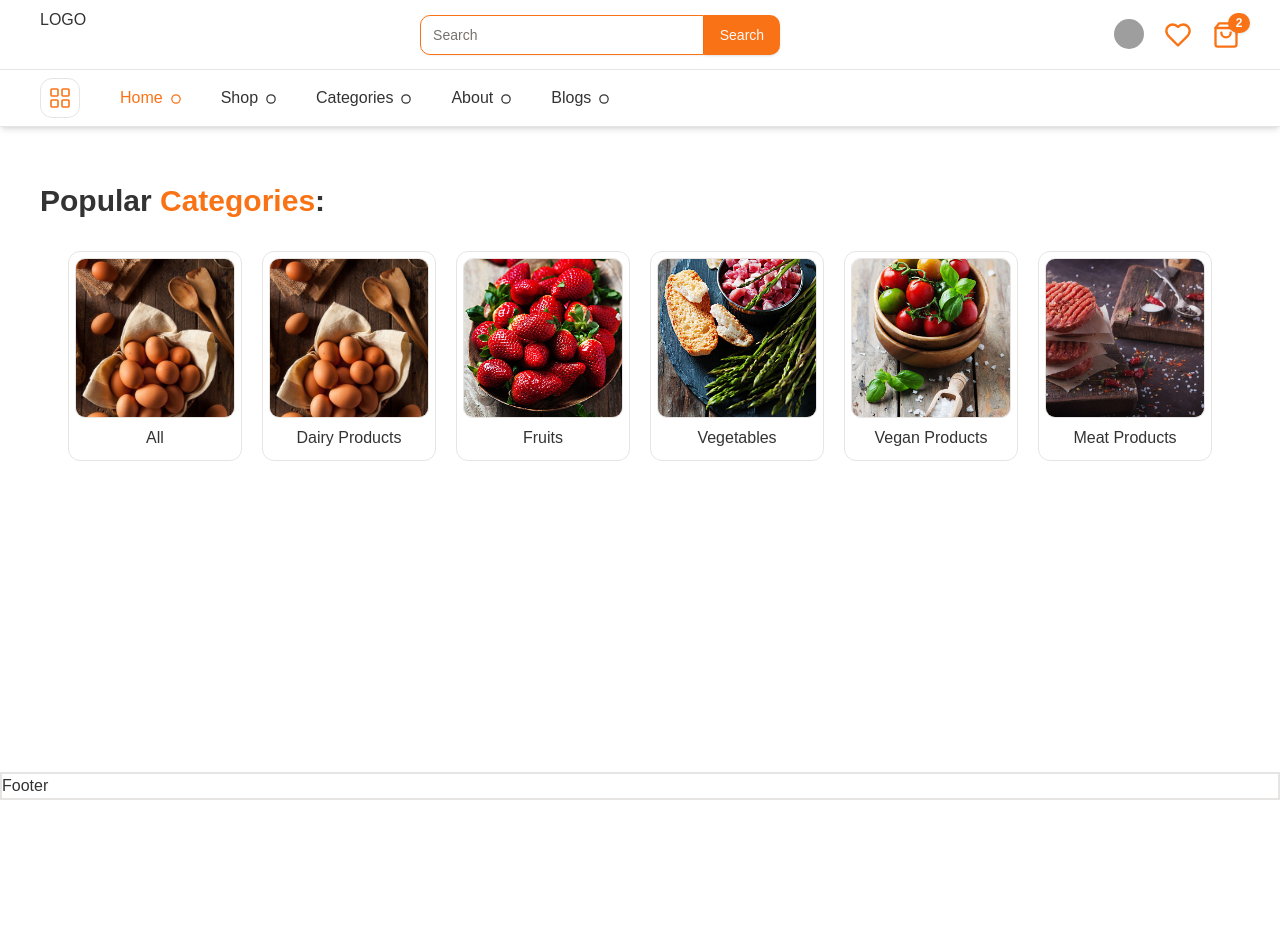
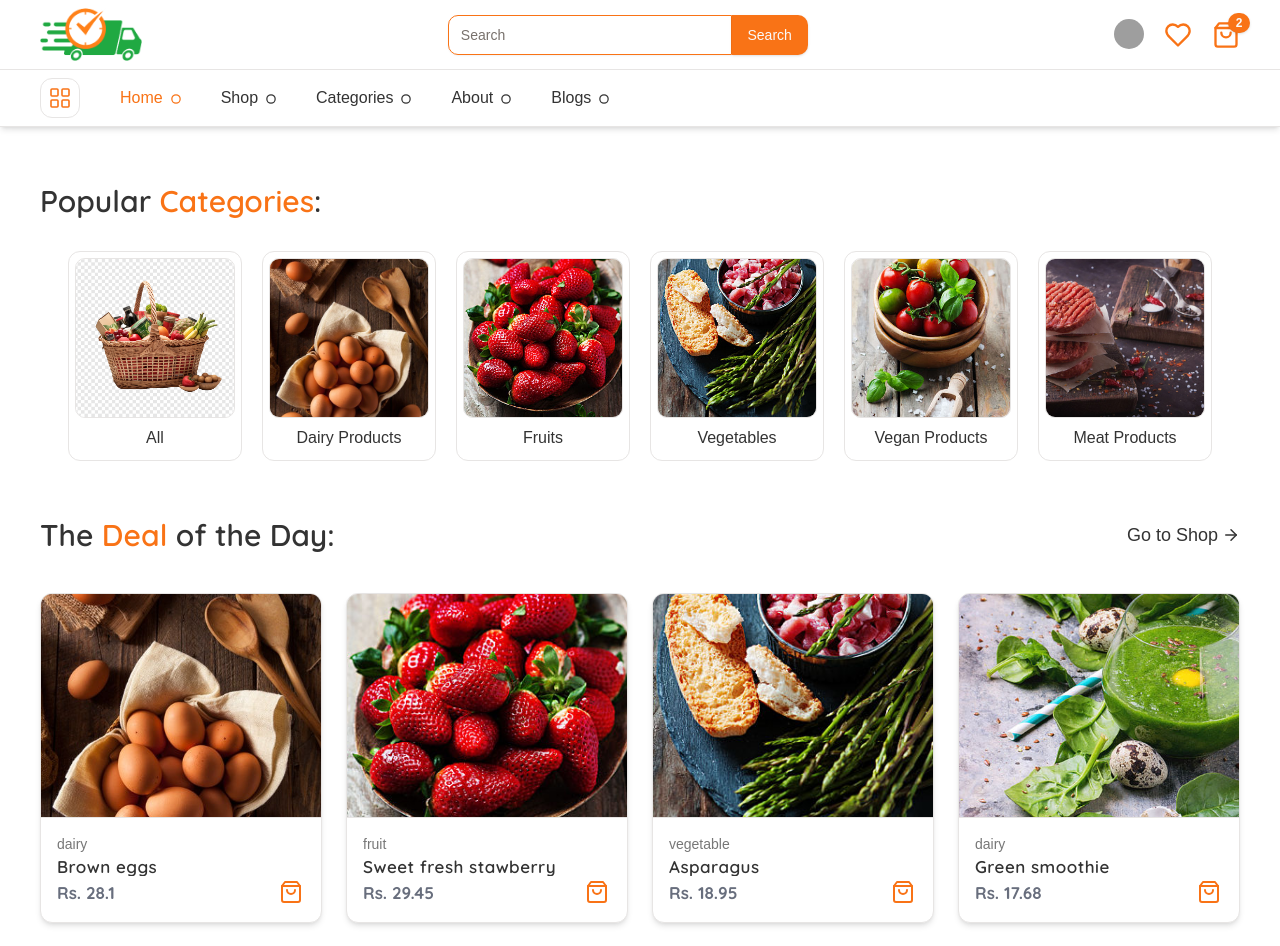
Before and after one commit to developer-256/drcoders-lums-frontend, a Next.js app: page / in a window 1280 px wide. Shown: the top 946 px of the page. Before the commit the page ends 800 px from the top, so only its background shows below. Built offline with nearby package versions, Linux system fonts and the light colour scheme; no server answers; grey boxes are pictures that could not be loaded.

Commit message:
added products

```diff
--- a/src/app/(default)/page.tsx
+++ b/src/app/(default)/page.tsx
@@ -1,10 +1,13 @@
 import HomeCategories from "@/components/Home/HomeCategories";
+import Products from "@/components/Home/Products";
 import React from "react";
 
 const page = () => {
   return (
     <div>
       <HomeCategories />
+
+      <Products />
     </div>
   );
 };
--- a/src/app/layout.tsx
+++ b/src/app/layout.tsx
@@ -1,7 +1,7 @@
 import type { Metadata } from "next";
 import "./globals.css";
 import { getSession } from "@/auth";
-import { Poppins } from "next/font/google";
+import { Poppins, Quicksand } from "next/font/google";
 import Providers from "./providers";
 import { cn } from "@/lib/utils";
 import ResponsiveTester from "@/lib/ResponsiveTester";
@@ -13,6 +13,13 @@ const poppins = Poppins({
   variable: "--font-poppins",
   // preload: true,
   weight: ["300", "400", "500", "600", "700", "800"],
+});
+
+const quicksand = Quicksand({
+  subsets: ["latin"],
+  display: "swap",
+  // preload: true,
+  variable: "--font-quicksand",
 });
 
 export const metadata: Metadata = {
@@ -30,7 +37,13 @@ export default async function RootLayout({
 
   return (
     <html lang="en">
-      <body className={cn("text-foreground antialiased", poppins.variable)}>
+      <body
+        className={cn(
+          "text-foreground antialiased",
+          poppins.variable,
+          quicksand.variable,
+        )}
+      >
         <Providers session={session}>{children}</Providers>
         {/* <ResponsiveTester /> */}
 
--- a/src/assets/ImageAssets.tsx
+++ b/src/assets/ImageAssets.tsx
@@ -1,10 +1,12 @@
 export const ImageAssets = {
+  Base: { Logo },
   // prettier-ignore
   prodImgs: {
-    Img0, Img1, Img2, Img3, Img4, Img5, Img6, Img7, Img8, Img9, Img10, Img11, Img12, Img13, Img14, Img15, Img16, Img17, Img18, Img19, Img20, Img21, Img22, Img23, Img24, Img25, Img26, Img27, Img28, Img29, Img30, Img31, Img32, Img33, Img34, Img35, Img36, Img37, Img38, Img39, Img40, Img41, Img42, Img43, Img44, Img45, Img46, Img47, Img48, Img49,
+    Img0, Img1, Img2, Img3, Img4, Img5, Img6, Img7, Img8, Img9, Img10, Img11, Img12, Img13, Img14, Img15, Img16, Img17, Img18, Img19, Img20, Img21, Img22, Img23, Img24, Img25, Img26, Img27, Img28, Img29, Img30, Img31, Img32, Img33, Img34, Img35, Img36, Img37, Img38, Img39, Img40, Img41, Img42, Img43, Img44, Img45, Img46, Img47, Img48, Img49, AllCategories
   },
 };
-
+import Logo from "@/assets/Image/Logo/Logo.png";
+import AllCategories from "@/assets/prod-imgs/allcategories.jpg";
 import Img0 from "@/assets/prod-imgs/0.jpg";
 import Img1 from "@/assets/prod-imgs/1.jpg";
 import Img2 from "@/assets/prod-imgs/2.jpg";
--- /dev/null
+++ b/src/components/Home/Products.tsx
@@ -0,0 +1,41 @@
+import { ArrowRight } from "lucide-react";
+import Link from "next/link";
+import React from "react";
+import MaxContainer from "../MaxContainer";
+import Product from "../Product/Product";
+import { AllProducts } from "@/lib/products";
+
+const Products = () => {
+  return (
+    <div className="mt-10 md:mt-14">
+      <div className="flex flex-col-reverse justify-between gap-3 px-4 md:flex-row md:items-center md:px-10">
+        <h2 className="font-quicksand text-3xl font-semibold">
+          The <span className="text-primary">Deal</span> of the Day:
+        </h2>
+
+        <Link href={"/shop"} className="flex items-center gap-1">
+          <h4 className="text-lg">Go to Shop</h4>
+          <ArrowRight size={18} />
+        </Link>
+      </div>
+
+      <MaxContainer className="xs:grid-cols-2 xs:gap-4 mt-6 grid grid-cols-1 gap-6 md:mt-10 md:grid-cols-3 md:gap-5 lg:grid-cols-4 lg:gap-6">
+        {AllProducts.map((Item, idx) => {
+          return (
+            <Product
+              key={idx}
+              slug={idx.toString()}
+              img={Item.filename}
+              name={Item.title}
+              category={Item.type}
+              categorySlug={Item.type}
+              price={Item.price}
+            />
+          );
+        })}
+      </MaxContainer>
+    </div>
+  );
+};
+
+export default Products;
--- a/src/components/Navbar/NavLogo.tsx
+++ b/src/components/Navbar/NavLogo.tsx
@@ -1,4 +1,4 @@
-// import { ImageAssets } from "@/assets/imageAssets";
+import { ImageAssets } from "@/assets/ImageAssets";
 import Image from "next/image";
 import Link from "next/link";
 import React from "react";
@@ -6,12 +6,11 @@ import React from "react";
 const NavLogo = () => {
   return (
     <Link href={"/"} className="h-[40px] w-auto md:h-[53px]">
-      {/* <Image
+      <Image
         src={ImageAssets.Base.Logo}
         alt="Online Crockery"
         className="h-full w-full object-contain object-center"
-      /> */}
-      LOGO
+      />
     </Link>
   );
 };
--- /dev/null
+++ b/src/components/Product/AddToCart.tsx
@@ -0,0 +1,20 @@
+"use client";
+import { useModal } from "@/app/Stores/ModalStore";
+import { ShoppingBag } from "lucide-react";
+import React from "react";
+
+const AddToCart = () => {
+  const open = useModal((state) => state.activeModal === "cart");
+  const setOpen = useModal((state) => state.setCartActive);
+
+  return (
+    <div
+      className="absolute bottom-2 right-2 p-2.5 hover:cursor-pointer"
+      onClick={() => setOpen(!open)}
+    >
+      <ShoppingBag className="text-primary" />
+    </div>
+  );
+};
+
+export default AddToCart;
--- /dev/null
+++ b/src/components/Product/Product.tsx
@@ -0,0 +1,55 @@
+import Image, { StaticImageData } from "next/image";
+import Link from "next/link";
+import React from "react";
+import AddToCart from "./AddToCart";
+
+const Product = ({
+  img,
+  category,
+  name,
+  price,
+  slug,
+  categorySlug,
+}: {
+  img: string | StaticImageData;
+  category: string;
+  name: string;
+  price: string | number;
+  slug: string;
+  categorySlug: string;
+}) => {
+  return (
+    <div className="relative max-w-[400px] overflow-hidden rounded-xl border bg-white shadow-lg hover:shadow-lg md:shadow-md">
+      <div className="relative h-56 border-b bg-primary/20">
+        <Image
+          src={img}
+          width={350}
+          height={250}
+          alt=""
+          className="h-full w-full object-cover object-center"
+          sizes="(max-width: 640px) 100vw, (max-width: 768px) 50vw, (max-width: 1200px) 33vw, 25vw"
+          placeholder="blur"
+        />
+      </div>
+      <Link
+        href={`/product-detail/${categorySlug}/${slug}`}
+        className="flex flex-col gap-1 px-4 pb-4 pt-4"
+      >
+        <p className="text-sm text-[#777]">{category}</p>
+
+        <h3 className="font-quicksand truncate text-[17px] font-semibold leading-[18px] tracking-[0.03rem]">
+          {name}
+        </h3>
+        <div>
+          <h4 className="font-quicksand text-[17px] font-[800] text-[#686e7d]">
+            Rs. {price}
+          </h4>
+        </div>
+      </Link>
+
+      <AddToCart />
+    </div>
+  );
+};
+
+export default Product;
--- a/src/lib/products.ts
+++ b/src/lib/products.ts
@@ -17,7 +17,7 @@ export interface categoriesType {
 }
 
 export const categories: categoriesType[] = [
-  { name: "All", value: "all", image: ImageAssets.prodImgs.Img0 },
+  { name: "All", value: "all", image: ImageAssets.prodImgs.AllCategories },
   {
     name: "Dairy Products",
     value: "dairy",
--- a/tailwind.config.ts
+++ b/tailwind.config.ts
@@ -9,6 +9,10 @@ const config: Config = {
   ],
   theme: {
     extend: {
+      fontFamily: {
+        poppins: "var(--font-poppins)",
+        quicksand: "var(--font-quicksand)",
+      },
       colors: {
         background: "hsl(var(--background))",
         foreground: "hsl(var(--foreground))",
```
Also changed, not shown: src/assets/Image/Logo/Logo.png, src/assets/prod-imgs/allcategories.jpg (added).
